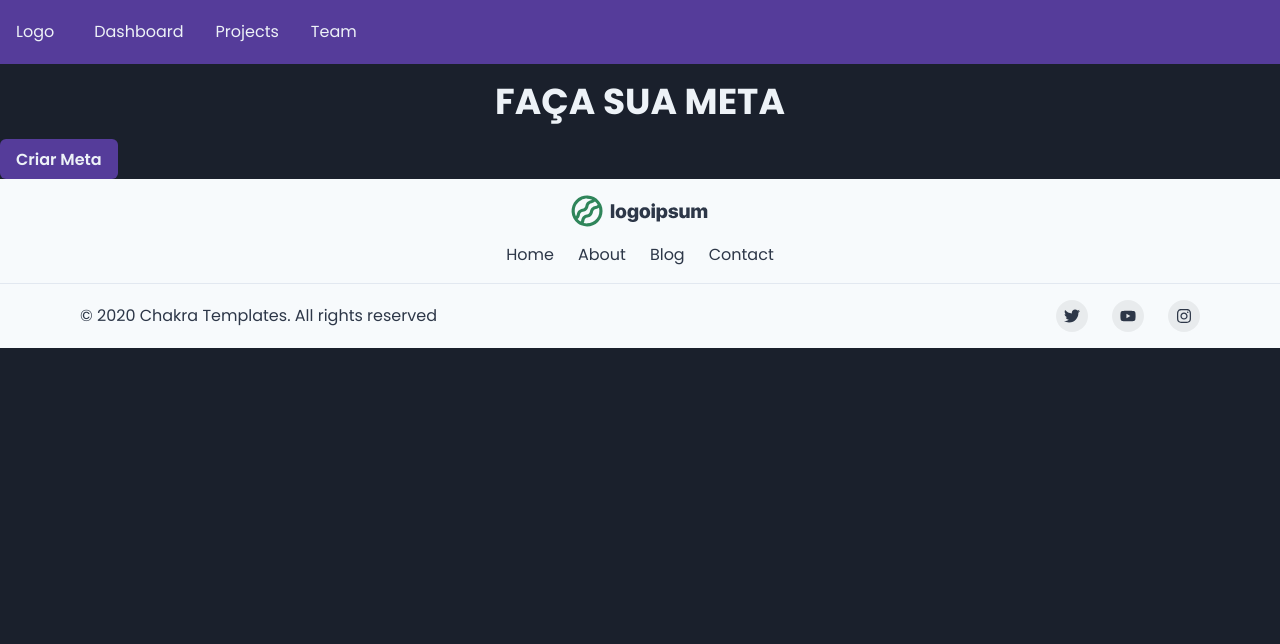
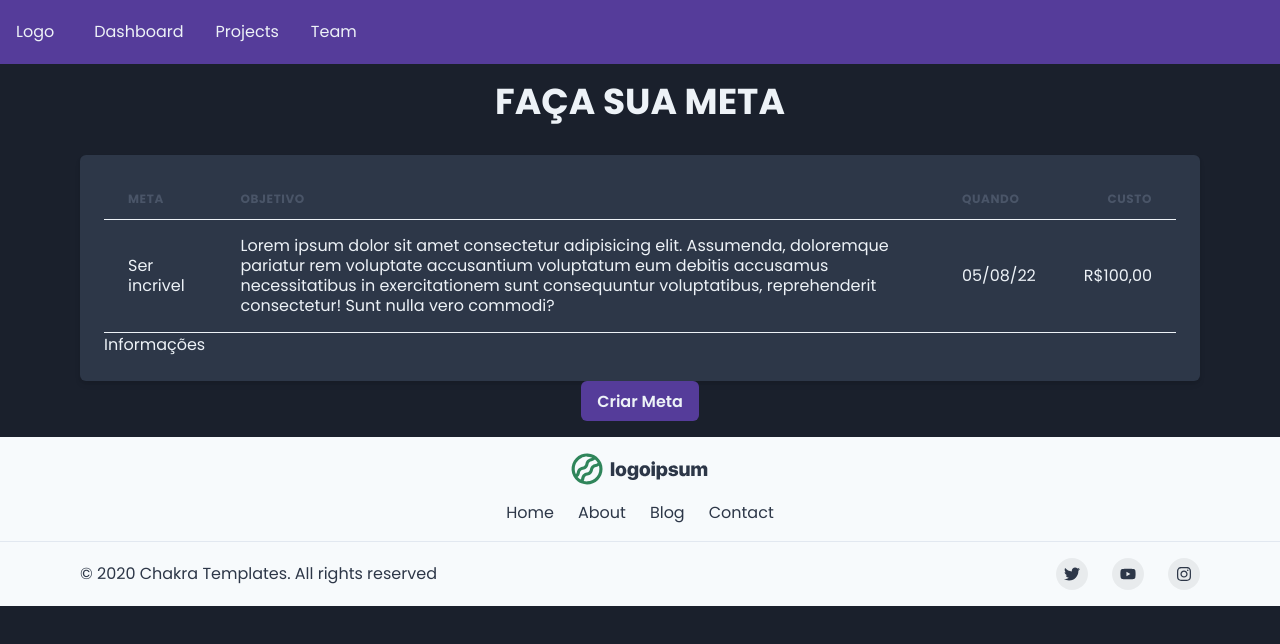
Before and after one commit to wesleywcr/FazAMeta, a Next.js app: page / in a window 1280 px wide. Shown: the top 644 px of the page. Built offline with nearby package versions, Linux system fonts and the light colour scheme.

Commit message:
create component Table and page Success

```diff
--- a/src/components/Modal/modal.tsx
+++ b/src/components/Modal/modal.tsx
@@ -65,6 +65,7 @@ export default function NewModal() {
                 QUANDO
               </Text>
               <Input
+                type="date"
                 variant="outline"
                 focusBorderColor="purple.500"
                 placeholder="Data para atingir sua meta"
--- /dev/null
+++ b/src/components/Table/table.tsx
@@ -0,0 +1,46 @@
+import {
+  Table as ChakraTable,
+  Thead,
+  Tbody,
+  Tfoot,
+  Tr,
+  Th,
+  Td,
+  Text,
+  Box
+} from '@chakra-ui/react'
+export default function Table() {
+  return (
+    <>
+      <Box boxShadow="md" p="6" rounded="md" bg="gray.700">
+        <ChakraTable variant="simple">
+          <Thead>
+            <Tr>
+              <Th>META</Th>
+              <Th>OBJETIVO</Th>
+              <Th>QUANDO</Th>
+              <Th isNumeric>CUSTO</Th>
+            </Tr>
+          </Thead>
+          <Tbody>
+            <Tr>
+              <Td>Ser incrivel</Td>
+              <Td>
+                Lorem ipsum dolor sit amet consectetur adipisicing elit.
+                Assumenda, doloremque pariatur rem voluptate accusantium
+                voluptatum eum debitis accusamus necessitatibus in
+                exercitationem sunt consequuntur voluptatibus, reprehenderit
+                consectetur! Sunt nulla vero commodi?
+              </Td>
+              <Td>05/08/22</Td>
+              <Td isNumeric>{`R$100,00`}</Td>
+            </Tr>
+          </Tbody>
+          <Tfoot>
+            <Text>Informações</Text>
+          </Tfoot>
+        </ChakraTable>
+      </Box>
+    </>
+  )
+}
--- a/src/pages/index.tsx
+++ b/src/pages/index.tsx
@@ -1,7 +1,8 @@
-import { Box, Heading } from '@chakra-ui/react'
+import { Box, Container, Heading } from '@chakra-ui/react'
 import Footer from 'components/Footer/footer'
 import NewModal from 'components/Modal/modal'
 import Navbar from 'components/Navbar/navbar'
+import Table from 'components/Table/table'
 
 export default function Home() {
   return (
@@ -13,7 +14,16 @@ export default function Home() {
             FAÇA SUA META
           </Heading>
         </Box>
-        <NewModal />
+        <Container
+          maxW={'6xl'}
+          py={4}
+          spacing={4}
+          justify="center"
+          align="center"
+        >
+          <Table />
+          <NewModal />
+        </Container>
       </Box>
 
       <Footer />
```
Also changed, not shown: src/pages/Success/success.tsx (added, +18 -0 lines).
